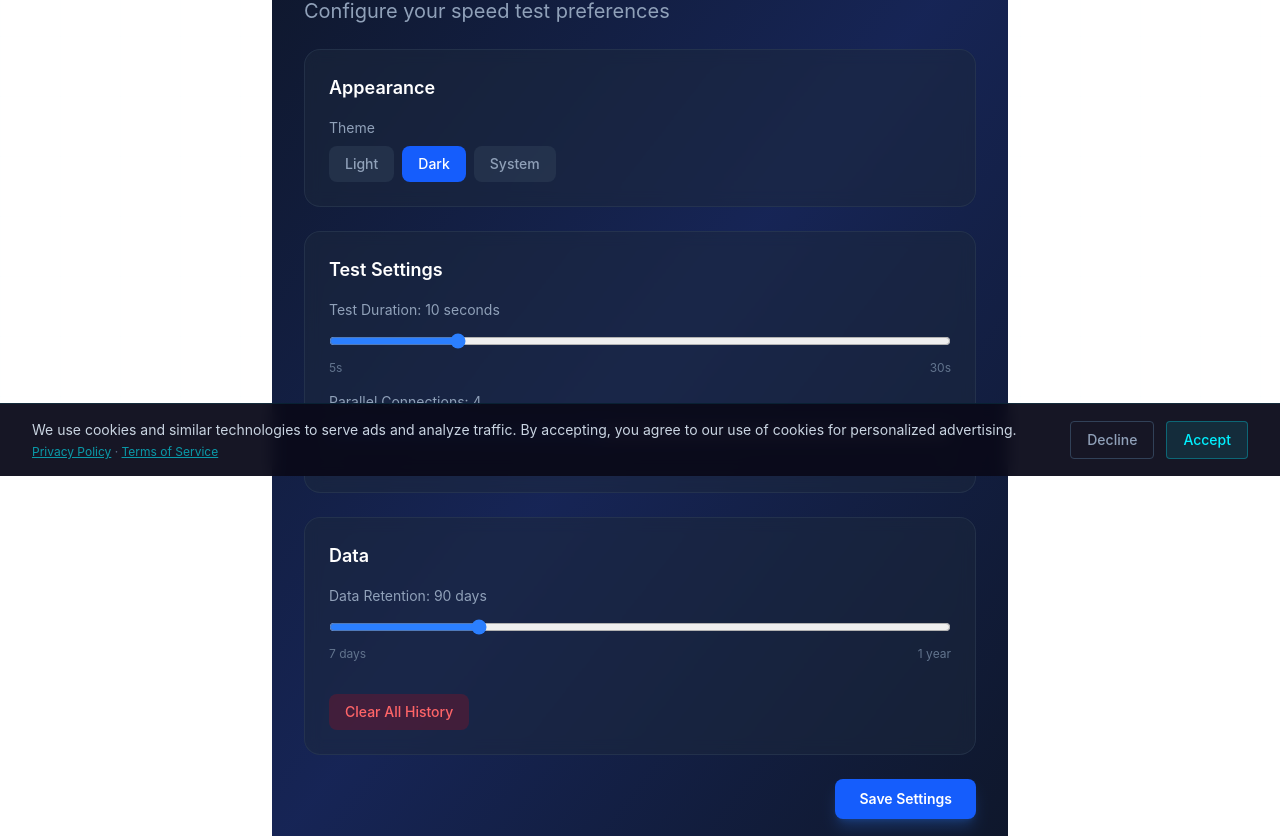
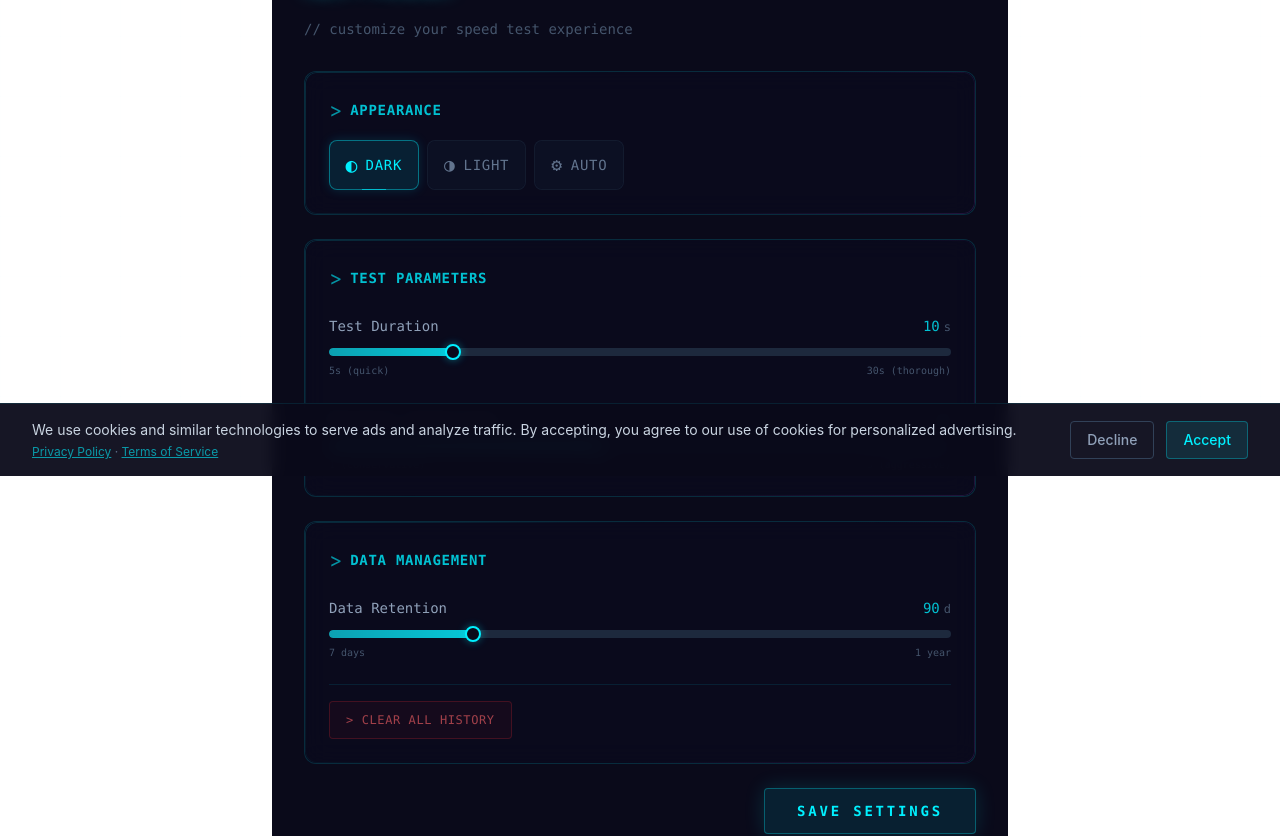
Before and after one commit to Yac0z/speed-test-app, a Next.js app: page /en/settings in a window 1280 px wide. Shown: the part 324-1160 px from the top of the page. Built offline with nearby package versions, Linux system fonts and the light colour scheme; no server answers.

Commit message:
style: redesign settings page with cyber theme - custom sliders, theme toggle, corner accents

```diff
--- a/src/components/settings/SettingsPage.tsx
+++ b/src/components/settings/SettingsPage.tsx
@@ -17,38 +17,122 @@ const DEFAULT_SETTINGS: Settings = {
   dataRetentionDays: 90,
 };
 
+function CyberSlider(props: {
+  id: string;
+  min: number;
+  max: number;
+  step?: number;
+  value: number;
+  label: string;
+  unit: string;
+  minLabel: string;
+  maxLabel: string;
+  onChange: (value: number) => void;
+}) {
+  const { id, min, max, step = 1, value, label, unit, minLabel, maxLabel, onChange } = props;
+  const percentage = ((value - min) / (max - min)) * 100;
+
+  return (
+    <div>
+      <label htmlFor={id} className="mb-3 flex items-center justify-between text-sm font-mono text-slate-400">
+        <span>{label}</span>
+        <span className="text-cyan-neon/80">
+          {value}
+          <span className="ml-1 text-xs text-slate-600">{unit}</span>
+        </span>
+      </label>
+      <div className="relative">
+        {/* Track background */}
+        <div className="h-2 w-full overflow-hidden rounded-full bg-slate-800">
+          {/* Fill */}
+          <div
+            className="h-full rounded-full bg-gradient-to-r from-cyan-neon/60 to-cyan-neon/80 transition-all duration-150"
+            style={{ width: `${percentage}%` }}
+          />
+        </div>
+        {/* Range input (invisible but interactive) */}
+        <input
+          id={id}
+          type="range"
+          min={min}
+          max={max}
+          step={step}
+          value={value}
+          onChange={(e) => onChange(Number(e.target.value))}
+          className="absolute inset-0 h-full w-full cursor-pointer opacity-0"
+          aria-label={label}
+        />
+        {/* Thumb indicator */}
+        <div
+          className="pointer-events-none absolute top-1/2 h-4 w-4 -translate-y-1/2 -translate-x-1/2 rounded-full border-2 border-cyan-neon bg-cyber-dark shadow-[0_0_8px_rgba(0,240,255,0.4)] transition-all duration-150"
+          style={{ left: `${percentage}%` }}
+        />
+      </div>
+      <div className="mt-2 flex justify-between font-mono text-[10px] text-slate-600">
+        <span>{minLabel}</span>
+        <span>{maxLabel}</span>
+      </div>
+    </div>
+  );
+}
+
+function ThemeToggle(props: { theme: Theme; setTheme: (theme: Theme) => void }) {
+  const { theme, setTheme } = props;
+  const options: { value: Theme; label: string; icon: string }[] = [
+    { value: 'dark', label: 'Dark', icon: '◐' },
+    { value: 'light', label: 'Light', icon: '◑' },
+    { value: 'system', label: 'Auto', icon: '⚙' },
+  ];
+
+  return (
+    <div className="flex gap-2">
+      {options.map((option) => {
+        const isActive = theme === option.value;
+        return (
+          <button
+            key={option.value}
+            type="button"
+            onClick={() => setTheme(option.value)}
+            className={`group/theme relative flex items-center gap-2 rounded-lg px-4 py-2.5 text-sm font-mono tracking-wider uppercase transition-all duration-300 ${
+              isActive
+                ? 'bg-cyan-neon/10 text-cyan-neon border border-cyan-neon/40 shadow-[0_0_12px_rgba(0,240,255,0.15)]'
+                : 'bg-slate-900/50 text-slate-500 border border-slate-800/50 hover:border-cyan-neon/20 hover:text-slate-400'
+            }`}
+          >
+            <span className={`text-lg transition-transform duration-300 ${isActive ? 'scale-110' : 'group-hover/theme:scale-105'}`}>
+              {option.icon}
+            </span>
+            <span>{option.label}</span>
+            {isActive && (
+              <span className="absolute -bottom-px left-1/2 h-px w-6 -translate-x-1/2 bg-cyan-neon/60" />
+            )}
+          </button>
+        );
+      })}
+    </div>
+  );
+}
+
 export function SettingsPage() {
-  const { theme, setTheme, resolvedTheme } = useTheme();
+  const { theme, setTheme } = useTheme();
   const [settings, setSettings] = useState<Settings>(DEFAULT_SETTINGS);
   const [saveStatus, setSaveStatus] = useState<'idle' | 'saved'>('idle');
-  const [clearingHistory, setClearingHistory] = useState(false);
   const [confirmClear, setConfirmClear] = useState(false);
-
-  const bgClass = resolvedTheme === 'dark'
-    ? 'bg-gradient-to-br from-slate-900 via-blue-950 to-slate-900'
-    : 'bg-gradient-to-br from-slate-50 via-blue-50 to-slate-100';
+  const [mounted, setMounted] = useState(false);
 
   useEffect(() => {
+    setMounted(true);
     const stored = localStorage.getItem('speed-test-settings');
     if (stored) {
       try {
         const parsed: unknown = JSON.parse(stored);
         if (typeof parsed === 'object' && parsed !== null) {
-          const record = parsed;
+          const record = parsed as Record<string, unknown>;
           setSettings({
             ...DEFAULT_SETTINGS,
-            ...('testDuration' in record &&
-              typeof record.testDuration === 'number' && {
-                testDuration: record.testDuration,
-              }),
-            ...('parallelConnections' in record &&
-              typeof record.parallelConnections === 'number' && {
-                parallelConnections: record.parallelConnections,
-              }),
-            ...('dataRetentionDays' in record &&
-              typeof record.dataRetentionDays === 'number' && {
-                dataRetentionDays: record.dataRetentionDays,
-              }),
+            ...('testDuration' in record && typeof record.testDuration === 'number' ? { testDuration: record.testDuration } : {}),
+            ...('parallelConnections' in record && typeof record.parallelConnections === 'number' ? { parallelConnections: record.parallelConnections } : {}),
+            ...('dataRetentionDays' in record && typeof record.dataRetentionDays === 'number' ? { dataRetentionDays: record.dataRetentionDays } : {}),
           });
         }
       } catch {
@@ -60,181 +144,136 @@ export function SettingsPage() {
   const saveSettings = useCallback(() => {
     localStorage.setItem('speed-test-settings', JSON.stringify(settings));
     setSaveStatus('saved');
-    setTimeout(() => {
-      setSaveStatus('idle');
-    }, 2000);
+    setTimeout(() => setSaveStatus('idle'), 2000);
   }, [settings]);
 
-  const clearHistory = useCallback(async () => {
-    setClearingHistory(true);
-    try {
-      await fetch('/api/results', { method: 'DELETE' });
+  const clearHistory = useCallback(() => {
     localStorage.removeItem('speed-test-history');
-    } catch {
-      // Silently fail
-    } finally {
-      setClearingHistory(false);
     setConfirmClear(false);
-    }
   }, []);
 
-  const updateSetting = <K extends keyof Settings>(
-    key: K,
-    value: Settings[K]
-  ) => {
+  const updateSetting = <K extends keyof Settings>(key: K, value: Settings[K]) => {
     setSettings((prev) => ({ ...prev, [key]: value }));
   };
 
+  if (!mounted) {
     return (
-    <div className={`min-h-screen ${bgClass} p-4 sm:p-6 lg:p-8`}>
+      <div className="min-h-screen bg-cyber-dark p-4 sm:p-6 lg:p-8">
+        <div className="mx-auto max-w-2xl animate-pulse space-y-6">
+          <div className="h-8 w-32 rounded bg-slate-800" />
+          <div className="h-32 rounded-xl bg-slate-800/50" />
+          <div className="h-48 rounded-xl bg-slate-800/50" />
+          <div className="h-40 rounded-xl bg-slate-800/50" />
+        </div>
+      </div>
+    );
+  }
+
+  return (
+    <div className="min-h-screen bg-cyber-dark p-4 sm:p-6 lg:p-8">
       <div className="mx-auto max-w-2xl">
-        <div className="mb-6">
-          <h1 className="text-2xl font-bold text-white sm:text-3xl">
-            Settings
+        {/* Header */}
+        <div className="mb-8">
+          <div className="mb-2 flex items-center gap-2">
+            <div className="h-1.5 w-1.5 rounded-full bg-cyan-neon/60" />
+            <span className="font-mono text-[10px] tracking-[0.2em] text-cyan-neon/40 uppercase">
+              Configuration
+            </span>
+          </div>
+          <h1 className="text-3xl font-bold tracking-tight text-white">
+            <span className="cyber-text-glow text-cyan-neon">SETTINGS</span>
           </h1>
-          <p className="mt-1 text-slate-400">
-            Configure your speed test preferences
+          <p className="mt-1 font-mono text-sm text-slate-600">
+            // customize your speed test experience
           </p>
         </div>
 
         <div className="space-y-6">
           {/* Appearance */}
-          <div className="rounded-2xl border border-slate-700/50 bg-slate-800/50 p-6 backdrop-blur-sm">
-            <h2 className="mb-4 text-lg font-semibold text-white">
+          <div className="cyber-card p-6">
+            <div className="mb-4 flex items-center gap-2">
+              <span className="text-cyan-neon/60">{'>'}</span>
+              <h2 className="font-mono text-sm font-semibold tracking-wider text-cyan-neon/80 uppercase">
                 Appearance
               </h2>
-            <fieldset>
-              <legend className="mb-2 block text-sm text-slate-400">
-                Theme
-              </legend>
-              <div className="flex gap-2">
-                {(['light', 'dark', 'system'] as Theme[]).map((themeOption) => (
-                  <button
-                    key={themeOption}
-                    type="button"
-                    onClick={() => {
-                      setTheme(themeOption);
-                    }}
-                    className={`rounded-lg px-4 py-2 text-sm font-medium capitalize transition-colors ${
-                      theme === themeOption
-                        ? 'bg-blue-600 text-white'
-                        : 'bg-slate-700/50 text-slate-400 hover:text-white'
-                    }`}
-                  >
-                    {themeOption}
-                  </button>
-                ))}
             </div>
-            </fieldset>
+            <ThemeToggle theme={theme} setTheme={setTheme} />
           </div>
 
           {/* Test Settings */}
-          <div className="rounded-2xl border border-slate-700/50 bg-slate-800/50 p-6 backdrop-blur-sm">
-            <h2 className="mb-4 text-lg font-semibold text-white">
-              Test Settings
+          <div className="cyber-card p-6">
+            <div className="mb-6 flex items-center gap-2">
+              <span className="text-cyan-neon/60">{'>'}</span>
+              <h2 className="font-mono text-sm font-semibold tracking-wider text-cyan-neon/80 uppercase">
+                Test Parameters
               </h2>
-            <div className="space-y-4">
-              <div>
-                <label
-                  htmlFor="testDuration"
-                  className="mb-2 block text-sm text-slate-400"
-                >
-                  Test Duration: {settings.testDuration} seconds
-                </label>
-                <input
+            </div>
+            <div className="space-y-8">
+              <CyberSlider
                 id="testDuration"
-                  type="range"
-                  min="5"
-                  max="30"
-                  step="5"
+                min={5}
+                max={30}
+                step={5}
                 value={settings.testDuration}
-                  onChange={(e) => {
-                    updateSetting('testDuration', Number(e.target.value));
-                  }}
-                  className="w-full accent-blue-500"
+                label="Test Duration"
+                unit="s"
+                minLabel="5s (quick)"
+                maxLabel="30s (thorough)"
+                onChange={(v) => updateSetting('testDuration', v)}
               />
-                <div className="mt-1 flex justify-between text-xs text-slate-500">
-                  <span>5s</span>
-                  <span>30s</span>
-                </div>
-              </div>
-
-              <div>
-                <label
-                  htmlFor="parallelConnections"
-                  className="mb-2 block text-sm text-slate-400"
-                >
-                  Parallel Connections: {settings.parallelConnections}
-                </label>
-                <input
+              <CyberSlider
                 id="parallelConnections"
-                  type="range"
-                  min="1"
-                  max="8"
+                min={1}
+                max={8}
                 value={settings.parallelConnections}
-                  onChange={(e) => {
-                    updateSetting(
-                      'parallelConnections',
-                      Number(e.target.value)
-                    );
-                  }}
-                  className="w-full accent-blue-500"
+                label="Parallel Connections"
+                unit=""
+                minLabel="1 (conservative)"
+                maxLabel="8 (aggressive)"
+                onChange={(v) => updateSetting('parallelConnections', v)}
               />
-                <div className="mt-1 flex justify-between text-xs text-slate-500">
-                  <span>1</span>
-                  <span>8</span>
-                </div>
-              </div>
             </div>
           </div>
 
           {/* Data */}
-          <div className="rounded-2xl border border-slate-700/50 bg-slate-800/50 p-6 backdrop-blur-sm">
-            <h2 className="mb-4 text-lg font-semibold text-white">Data</h2>
-            <div className="space-y-4">
-              <div>
-                <label
-                  htmlFor="dataRetention"
-                  className="mb-2 block text-sm text-slate-400"
-                >
-                  Data Retention: {settings.dataRetentionDays} days
-                </label>
-                <input
+          <div className="cyber-card p-6">
+            <div className="mb-6 flex items-center gap-2">
+              <span className="text-cyan-neon/60">{'>'}</span>
+              <h2 className="font-mono text-sm font-semibold tracking-wider text-cyan-neon/80 uppercase">
+                Data Management
+              </h2>
+            </div>
+            <div className="space-y-6">
+              <CyberSlider
                 id="dataRetention"
-                  type="range"
-                  min="7"
-                  max="365"
-                  step="7"
+                min={7}
+                max={365}
+                step={7}
                 value={settings.dataRetentionDays}
-                  onChange={(e) => {
-                    updateSetting('dataRetentionDays', Number(e.target.value));
-                  }}
-                  className="w-full accent-blue-500"
+                label="Data Retention"
+                unit="d"
+                minLabel="7 days"
+                maxLabel="1 year"
+                onChange={(v) => updateSetting('dataRetentionDays', v)}
               />
-                <div className="mt-1 flex justify-between text-xs text-slate-500">
-                  <span>7 days</span>
-                  <span>1 year</span>
-                </div>
-              </div>
 
-              <div className="pt-4">
+              <div className="border-t border-cyan-neon/10 pt-4">
                 {confirmClear ? (
-                  <div className="flex items-center gap-3">
-                    <p className="text-sm text-red-400">Are you sure?</p>
+                  <div className="flex items-center gap-4">
+                    <span className="font-mono text-sm text-red-400/80">
+                      {'> Confirm deletion of all history?'}
+                    </span>
                     <button
                       type="button"
                       onClick={clearHistory}
-                      disabled={clearingHistory}
-                      className="rounded-lg bg-red-600 px-3 py-1.5 text-sm font-medium text-white transition-colors hover:bg-red-500 disabled:opacity-50"
+                      className="rounded-sm border border-red-500/40 bg-red-500/10 px-4 py-2 font-mono text-xs tracking-wider text-red-400 uppercase transition-all hover:bg-red-500/20 hover:border-red-500/60"
                     >
-                      {clearingHistory ? 'Clearing...' : 'Yes, Clear'}
+                      Confirm
                     </button>
                     <button
                       type="button"
-                      onClick={() => {
-                        setConfirmClear(false);
-                      }}
-                      className="rounded-lg bg-slate-700 px-3 py-1.5 text-sm font-medium text-slate-300 transition-colors hover:bg-slate-600"
+                      onClick={() => setConfirmClear(false)}
+                      className="rounded-sm border border-slate-700/50 bg-slate-900/50 px-4 py-2 font-mono text-xs tracking-wider text-slate-500 uppercase transition-all hover:border-slate-600 hover:text-slate-400"
                     >
                       Cancel
                     </button>
@@ -242,12 +281,10 @@ export function SettingsPage() {
                 ) : (
                   <button
                     type="button"
-                    onClick={() => {
-                      setConfirmClear(true);
-                    }}
-                    className="rounded-lg bg-red-600/20 px-4 py-2 text-sm font-medium text-red-400 transition-colors hover:bg-red-600/30"
+                    onClick={() => setConfirmClear(true)}
+                    className="rounded-sm border border-red-500/20 bg-red-500/5 px-4 py-2.5 font-mono text-xs tracking-wider text-red-400/60 uppercase transition-all hover:bg-red-500/10 hover:border-red-500/40 hover:text-red-400"
                   >
-                    Clear All History
+                    {'>'} Clear All History
                   </button>
                 )}
               </div>
@@ -259,9 +296,21 @@ export function SettingsPage() {
             <button
               type="button"
               onClick={saveSettings}
-              className="rounded-lg bg-blue-600 px-6 py-2.5 text-sm font-semibold text-white shadow-lg shadow-blue-500/25 transition-all hover:bg-blue-500 active:scale-95"
+              className={`cyber-btn relative rounded-sm px-8 py-3 font-mono text-sm font-bold tracking-[0.2em] uppercase transition-all duration-300 ${
+                saveStatus === 'saved'
+                  ? 'bg-green-neon/10 text-green-neon border border-green-neon/40 shadow-[0_0_20px_rgba(34,197,94,0.2)]'
+                  : 'bg-cyan-neon/10 text-cyan-neon border border-cyan-neon/30 shadow-[0_0_20px_rgba(0,240,255,0.15)] hover:bg-cyan-neon/20 hover:border-cyan-neon/60 hover:shadow-[0_0_30px_rgba(0,240,255,0.3)]'
+              }`}
             >
-              {saveStatus === 'saved' ? 'Saved!' : 'Save Settings'}
+              {/* Corner accents */}
+              <span className="absolute -left-1 -top-1 h-2.5 w-2.5 border-l border-t border-current opacity-40" />
+              <span className="absolute -right-1 -top-1 h-2.5 w-2.5 border-r border-t border-current opacity-40" />
+              <span className="absolute -bottom-1 -left-1 h-2.5 w-2.5 border-b border-l border-current opacity-40" />
+              <span className="absolute -bottom-1 -right-1 h-2.5 w-2.5 border-b border-r border-current opacity-40" />
+
+              <span className="relative z-10">
+                {saveStatus === 'saved' ? '✓ Saved' : 'Save Settings'}
+              </span>
             </button>
           </div>
         </div>
```
Lines whose indentation alone changed are shown as unchanged.
